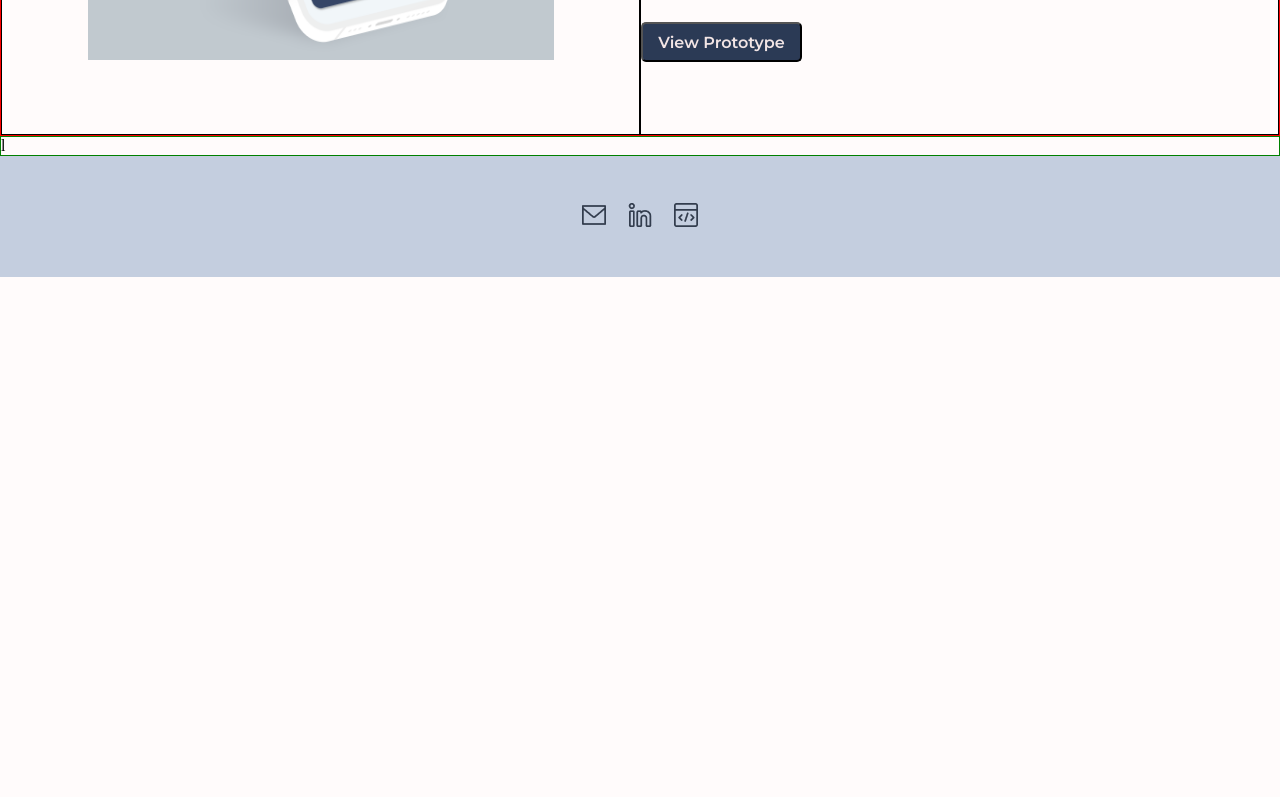
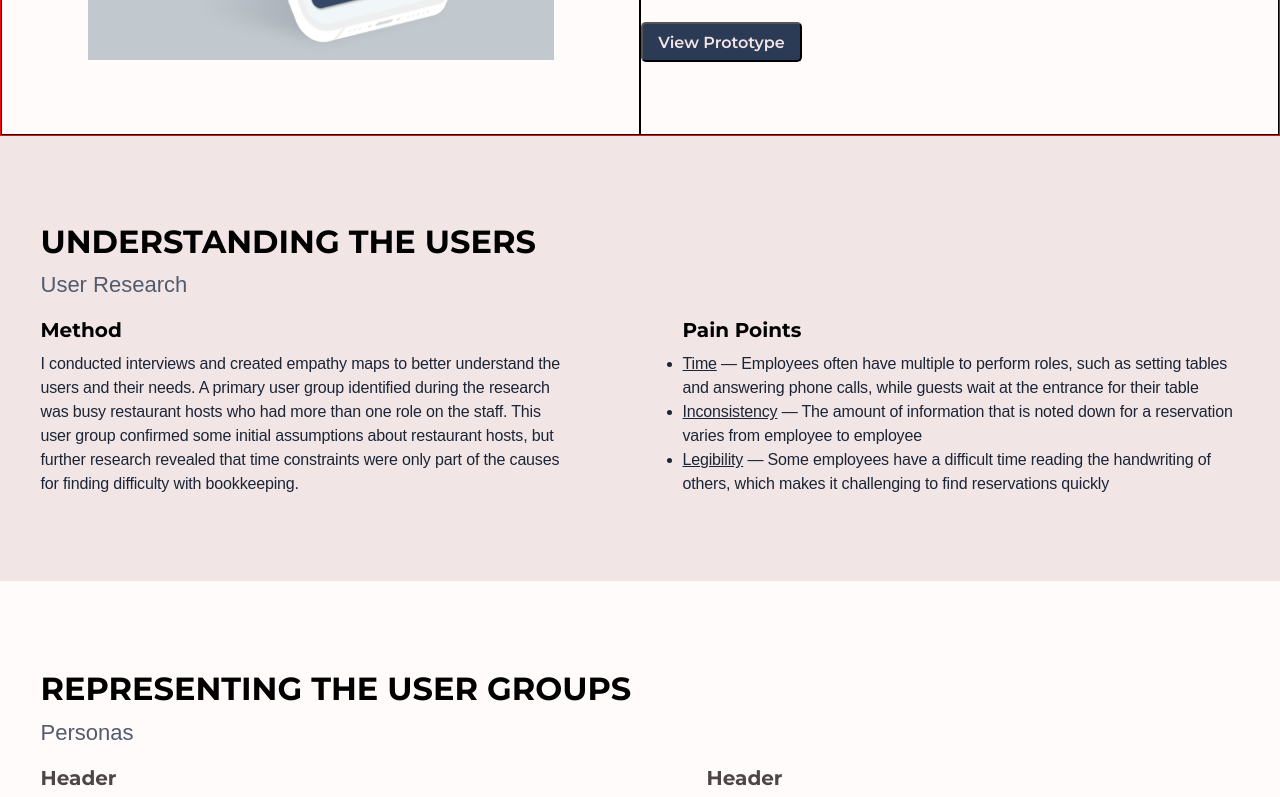
Before and after one commit to lawrencehhan/dd-portfolio, a Next.js app: page /work/bookd in a window 1280 px wide. Shown: the part 920-1717 px from the top of the page. Before the commit the page ends 1197 px from the top, so only its background shows below. Built offline with nearby package versions, Linux system fonts and the light colour scheme; a web font is replaced by a local one.

Commit message:
A third of the content for bookd page has been uploaded and styled

```diff
--- a/src/app/work/bookd/page.tsx
+++ b/src/app/work/bookd/page.tsx
@@ -41,7 +41,7 @@ export default function Bookd() {
                 />
             </div>
             <div className="project-overview-col project-overview-col-text">
-            <div className='textbox'>
+                <div className='textbox'>
                     <div className={`${isMobile ? 'text-heading-s' : 'text-heading-l' } title`}>
                         Simplifying Reservations
                     </div>
@@ -78,8 +78,98 @@ export default function Bookd() {
                 </div>
             </div>
         </div>
-        <div className="user-research">
-            l
+        <div className="container-accent">
+            <div className="user-research">
+                <div className="user-research-col">
+                    <div className={`${isMobile ? 'text-heading-s' : 'text-heading-m' } title full-length`}>
+                        Understanding the users
+                    </div>
+                    <div className={`${isMobile ? 'text-body-s' : 'text-body-xl' } sub-title full-length`}>
+                        User Research
+                    </div>
+                </div>
+                <div className="user-research-col-full">
+                    <div className='textbox'>
+                        <div className='text-heading-xs textbox-title'>
+                            Method
+                        </div>
+                        <div className='text-body-m textbox-body'>
+                            I conducted interviews and created empathy maps to better understand the users and their needs. A primary user group identified during the research was busy restaurant hosts who had more than one role on the staff. This user group confirmed some initial assumptions about restaurant hosts, but further research revealed that time constraints were only part of the causes for finding difficulty with bookkeeping.
+                        </div>
+                    </div>
+                    <div className='textbox textbox-pain'>
+                        <div className='text-heading-xs textbox-title'>
+                            Pain Points
+                        </div>
+                        <ul className='text-body-m textbox-body'>
+                            <li>
+                                <span className='pain-point'>Time</span> — Employees often have multiple to perform roles, such as setting tables and answering phone calls, while guests wait at the entrance for their table
+                            </li>
+                            <li>
+                                <span className='pain-point'>Inconsistency</span> — The amount of information that is noted down for a reservation varies from employee to employee
+                            </li>
+                            <li>
+                                <span className='pain-point'>Legibility</span> — Some employees have a difficult time reading the handwriting of others, which makes it challenging to find reservations quickly
+                            </li>
+                        </ul>
+                    </div>
+                </div>
+            </div>
+        </div>
+        <div className='container'>
+            <div className="user-rep">
+                <div className="user-rep-col">
+                    <div className={`${isMobile ? 'text-heading-s' : 'text-heading-m' } title full-length`}>
+                        Representing the user groups
+                    </div>
+                    <div className={`${isMobile ? 'text-body-s' : 'text-body-xl' } sub-title full-length`}>
+                        Personas
+                    </div>
+                </div>
+                <div className="user-rep-col col-images">
+                    <div className='imagebox'>
+                        <div className='text-heading-xs imagebox-title'>
+                            Header
+                        </div>
+                        <Image
+                            className='imagebox-image'
+                            src={'/projectImages/bookd_thumbnail.png'}
+                            alt={'Bookd-Thumbnail'}
+                            width={533}
+                            height={574}
+                        />
+                    </div>
+                    <div className='imagebox'>
+                        <div className='text-heading-xs imagebox-title'>
+                            Header
+                        </div>
+                        <Image
+                            className='imagebox-image'
+                            src={'/projectImages/bookd_thumbnail.png'}
+                            alt={'Bookd-Thumbnail'}
+                            width={533}
+                            height={574}
+                        />
+                    </div>
+                </div>
+                <div className="user-rep-col col-mapping">
+                    <div className={`${isMobile ? 'text-heading-s' : 'text-heading-m' } title full-length`}>
+                        Mapping out the journey
+                    </div>
+                    <div className={`${isMobile ? 'text-body-s' : 'text-body-xl' } sub-title full-length`}>
+                        User Journey
+                    </div>
+                </div>
+                <div className="user-rep-col">
+                    <Image
+                        className='mapping-image'
+                        src={'/projectImages/bookd_mapping.png'}
+                        alt={'Bookd-Mapping'}
+                        width={1199}
+                        height={574}
+                    />
+                </div>
+            </div>
         </div>
     </main>
   )
--- a/src/app/work/workPages.css
+++ b/src/app/work/workPages.css
@@ -2,6 +2,10 @@
   margin-top: 112px;
   display: flex;
   flex-wrap: wrap;
+  justify-content: center;
+}
+.work-page .full-length {
+  width: 100%;
 }
 .work-page .banner {
   width: 100%;
@@ -9,7 +13,7 @@
 }
 .work-page .project-overview {
   width: 100%;
-  height: 582px;
+  min-height: 582px;
   display: flex;
   border: 1px solid red;
 }
@@ -65,9 +69,96 @@
   justify-content: center;
   align-items: center;
 }
-.work-page .user-research {
+.work-page .container-accent {
   width: 100%;
-  border: 1px solid green;
+  background: var(--primary-100, #F2E5E5);
+  display: flex;
+  justify-content: center;
+}
+.work-page .container-accent .user-research {
+  width: 1199px;
+  min-height: 445px;
+  display: flex;
+  flex-wrap: wrap;
+  align-content: center;
+}
+.work-page .container-accent .user-research-col {
+  width: 50%;
+  display: flex;
+  flex-wrap: wrap;
+}
+.work-page .container-accent .user-research-col .title {
+  color: #000;
+  width: 533px;
+}
+.work-page .container-accent .user-research-col .sub-title {
+  margin-top: 10px;
+  width: 533px;
+  color: var(--neutrals-500, #515B6C);
+}
+.work-page .container-accent .user-research-col-full {
+  width: 100%;
+  display: flex;
+  justify-content: space-between;
+}
+.work-page .container-accent .user-research-col-full .textbox {
+  margin-top: 20px;
+  width: 533px;
+  display: flex;
+  flex-wrap: wrap;
+}
+.work-page .container-accent .user-research-col-full .textbox-title {
+  color: #000;
+}
+.work-page .container-accent .user-research-col-full .textbox-body {
+  margin-top: 10px;
+}
+.work-page .container-accent .user-research-col-full .textbox-body .pain-point {
+  text-decoration: underline;
+}
+.work-page .container-accent .user-research-col-full .textbox-pain {
+  justify-content: flex-start;
+}
+.work-page .container-accent .user-research-col-full .textbox-pain {
+  width: 557px;
+}
+.work-page .container {
+  width: 100%;
+  display: flex;
+  justify-content: center;
+}
+.work-page .container .user-rep {
+  min-height: 1630px;
+  align-content: center;
+  width: 1199px;
+  display: flex;
+  flex-wrap: wrap;
+}
+.work-page .container .user-rep-col {
+  width: 100%;
+  display: flex;
+  flex-wrap: wrap;
+  justify-content: center;
+}
+.work-page .container .user-rep-col .title {
+  color: #000;
+}
+.work-page .container .user-rep-col .sub-title {
+  margin-top: 10px;
+  color: var(--neutrals-500, #515B6C);
+}
+.work-page .container .user-rep-col .mapping-image {
+  margin-top: 20px;
+}
+.work-page .container .user-rep .col-images {
+  margin-top: 20px;
+  justify-content: space-between;
+}
+.work-page .container .user-rep .col-images .imagebox-image {
+  margin-top: 9px;
+}
+.work-page .container .user-rep .col-mapping {
+  margin-top: 75px;
 }
 
 /* Tablet and Smaller Desktop */
--- a/src/app/work/workPages.scss
+++ b/src/app/work/workPages.scss
@@ -18,13 +18,17 @@ $accent-500-dm: #B5C3DC;
     margin-top: 112px;
     display: flex;
     flex-wrap: wrap;
+    justify-content: center;
+    .full-length {
+        width: 100%;
+    }
     .banner {
         width: 100%;
         height: 100%;
     }
     .project-overview {
         width: 100%;
-        height: 582px;
+        min-height: 582px;
         display: flex;
         &-col {
             width: 50%;
@@ -48,7 +52,6 @@ $accent-500-dm: #B5C3DC;
                 margin-top: 20px;
                 width: 592px;
             }
-
             .btn {
                 margin-top: 27px;
                 height: 40px;
@@ -85,10 +88,103 @@ $accent-500-dm: #B5C3DC;
 
         border: 1px solid red;
     }
-    .user-research {
+    .container-accent {
         width: 100%;
-        border: 1px solid green;
+        background: var(--primary-100, #F2E5E5);
+        display: flex;
+        justify-content: center;
+        .user-research {
+            // width: 83%;
+            width: 1199px;
+            min-height: 445px;
+            display: flex;
+            flex-wrap: wrap;
+            align-content: center;
+            &-col {
+                width: 50%;
+                display: flex;
+                flex-wrap: wrap;
+                .title {
+                    color: #000;
+                    width: 533px;
+                }
+                .sub-title {
+                    margin-top: 10px;
+                    width: 533px;
+                    color: var(--neutrals-500, #515B6C);
+                }
+            }
+            &-col-full {
+                width: 100%;
+                display: flex;
+                justify-content: space-between;
+                .textbox {
+                    margin-top: 20px;
+                    width: 533px;
+                    display: flex;
+                    flex-wrap: wrap;
+                    &-title {
+                        color: #000;
+                    }
+                    &-body {
+                        margin-top: 10px;
+                        .pain-point {
+                            text-decoration: underline;
+                        }
+                    }
+                    &-pain {
+                        justify-content: flex-start;
+                    }
+                }
+                .textbox-pain {
+                    width: 557px;
+                }
+            }
+        }
+
     }
+    .container {
+        width: 100%;
+        display: flex;
+        justify-content: center;
+        .user-rep {
+            // width: 83%;
+            min-height: 1630px;
+            align-content: center;
+            width: 1199px;
+            display: flex;
+            flex-wrap: wrap;
+            &-col {
+                width: 100%;
+                display: flex;
+                flex-wrap: wrap;
+                justify-content: center;
+                .title {
+                    color: #000;
+                }
+                .sub-title {
+                    margin-top: 10px;
+                    color: var(--neutrals-500, #515B6C);
+                }
+                .mapping-image {
+                    margin-top: 20px;
+                }
+            }
+            .col-images {
+                margin-top: 20px;
+                justify-content: space-between;
+                .imagebox {
+                    &-image {
+                        margin-top: 9px;
+                    }
+                }
+            }
+            .col-mapping {
+                margin-top: 75px;
+            }
+        }
+    }
+
 }
 /* Tablet and Smaller Desktop */
 @media (min-width: 701px) and (max-width: 1120px) {
```
Also changed, not shown: public/projectImages/bookd_mapping.png (added), 1 other file (tests, documents, lock files or other folders).
